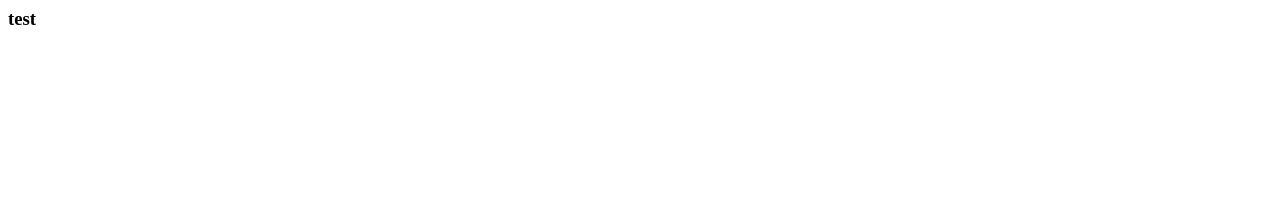
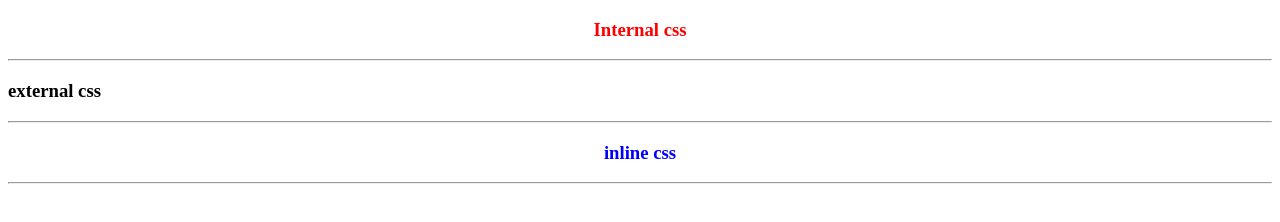
Before and after one commit to drishyauk/simpleHTML, a plain HTML site: page src/index.html in a window 1280 px wide. Drawn offline with Linux system fonts and the light colour scheme.

Commit message:
3 ways of adding styles

```diff
--- a/src/index.html
+++ b/src/index.html
@@ -1,8 +1,29 @@
+<!DOCTYPE html>
 <html>
 <head>
-
+<meta charset="UTF-8">
+<title>Simple HTML5 code</title>
+<link rel="stylesheet" type="text/css" href="index.css">
+<style>
+#headerPart{
+    color: red;
+    text-align: center;
+}
+</style>
 </head>
 <body>
-    <h3>test</h3>
+    <div id="headerPart">
+      <h3>Internal css</h3>
+    </div>
+    <hr>
+    <div id="externalStyle">
+            <h3>external css</h3>
+    </div>
+    <hr>
+    <div id="inlineStyle" style="color:blue;text-align: center;">
+            <h3>inline css</h3>
+    </div>
+    <hr>
+
 </body>
 </html>
```
